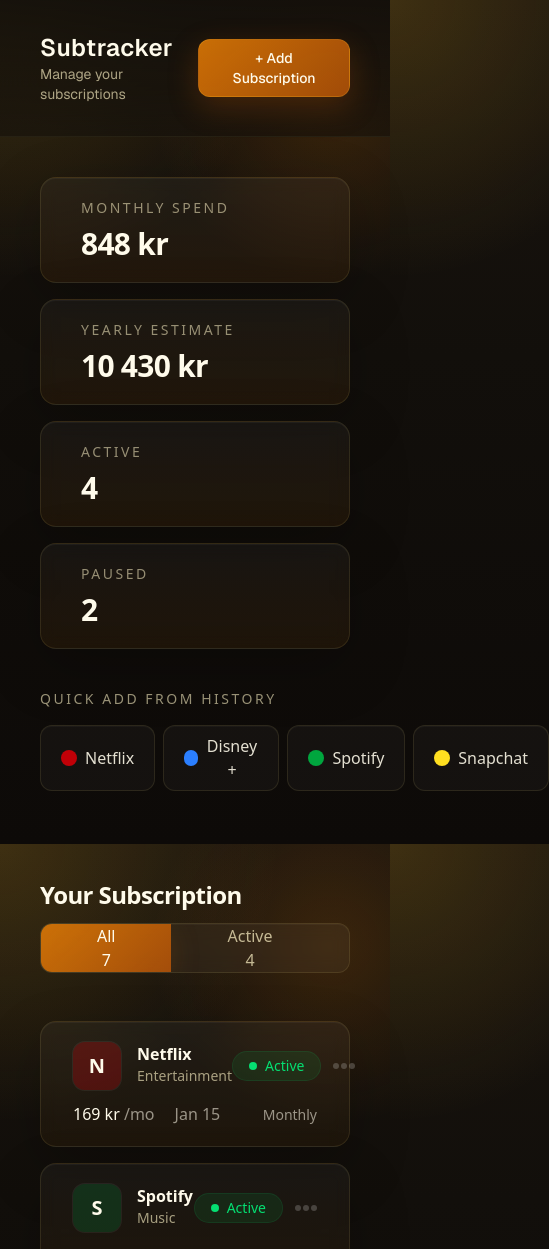
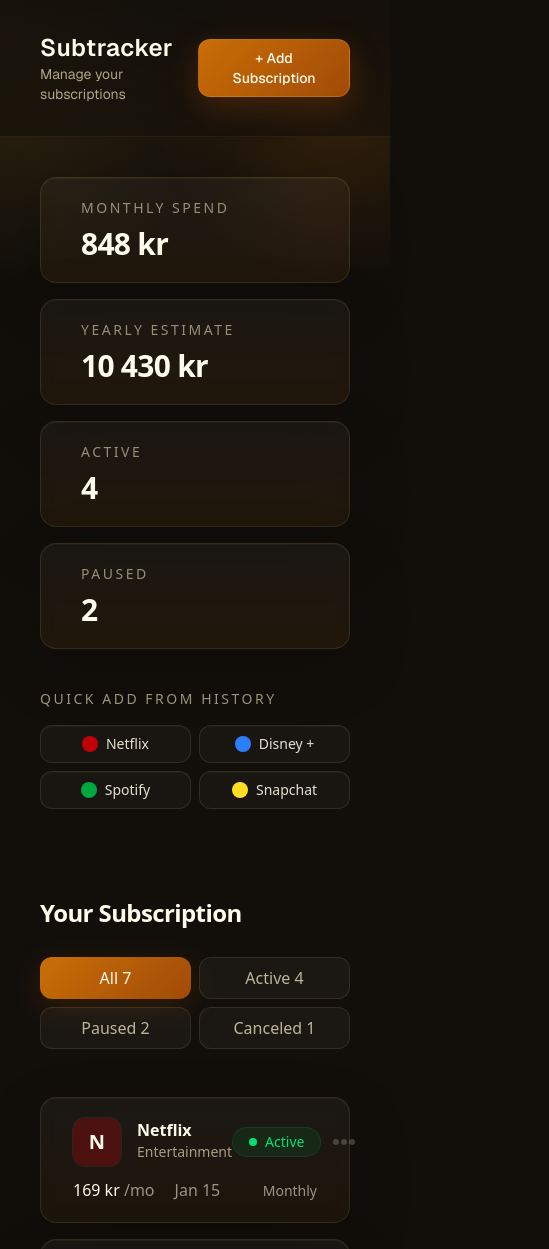
Before and after one commit to ellinorjohansson/subscription-hub, a Next.js app: page / in a window 390 px wide. Shown: the top 1249 px of the page, 549 px wide, since content can reach past the window. Built offline with nearby package versions, Linux system fonts and the light colour scheme.

Commit message:
💄(style): added more px to sections and fix responsivness on your sub

```diff
--- a/app/globals.css
+++ b/app/globals.css
@@ -22,17 +22,8 @@
       rgba(251, 191, 36, 0.16),
       transparent 30%
     ),
-    radial-gradient(
-      circle at 85% 12%,
-      rgba(217, 119, 6, 0.18),
-      transparent 22%
-    ),
-    linear-gradient(180deg, #1a140e 0%, #120f0b 42%, #0d0a08 100%);
+    radial-gradient(circle at 85% 12%, rgba(217, 119, 6, 0.18), transparent 22%);
+  background-repeat: no-repeat;
   color: var(--foreground);
   font-family: var(--font-geist-sans), sans-serif;
 }
-
-::selection {
-  background: rgba(245, 158, 11, 0.35);
-  color: #fff8ef;
-}
--- a/src/components/Header.tsx
+++ b/src/components/Header.tsx
@@ -10,7 +10,7 @@
         </span>
       </div>
       <div>
-        <button className="cursor-pointer rounded-xl border border-amber-300/15 bg-[linear-gradient(135deg,rgba(217,119,6,0.92),rgba(180,83,9,0.88))] px-5 py-2 text-sm font-medium text-amber-50 shadow-[0_10px_30px_rgba(180,83,9,0.28)] transition duration-200 hover:-translate-y-0.5 hover:brightness-110">
+        <button className="cursor-pointer rounded-xl border border-amber-300/15 bg-[linear-gradient(135deg,rgba(217,119,6,0.92),rgba(180,83,9,0.88))] px-5 py-2 text-sm font-medium text-amber-50 shadow-[0_10px_30px_rgba(180,83,9,0.28)] transition duration-200 hover:brightness-110">
           + Add Subscription
         </button>
       </div>
--- a/src/components/OverviewSection.tsx
+++ b/src/components/OverviewSection.tsx
@@ -1,6 +1,6 @@
 const OverviewSection = () => {
   return (
-    <section className="grid grid-cols-1 gap-4 px-10 py-10 lg:grid-cols-2 lg:gap-4 md:px-30">
+    <section className="grid grid-cols-1 gap-4 px-10 py-10 lg:grid-cols-2 lg:gap-4 md:px-60">
       <div className="rounded-2xl border border-amber-200/10 bg-[linear-gradient(180deg,rgba(255,255,255,0.04),rgba(217,119,6,0.08))] px-10 py-5 shadow-[inset_0_1px_0_rgba(255,255,255,0.04),0_18px_60px_rgba(0,0,0,0.22)] backdrop-blur-sm">
         <h2 className="text-sm uppercase tracking-[0.18em] text-amber-100/55">
           Monthly spend
--- a/src/components/QuickAddSection.tsx
+++ b/src/components/QuickAddSection.tsx
@@ -1,24 +1,24 @@
 const QuickAddSection = () => {
   return (
-    <section className="px-10 md:px-30">
+    <section className="px-10 md:px-60">
       <h2 className="mb-4 text-sm uppercase tracking-[0.18em] text-amber-100/60">
         Quick add from history
       </h2>
-      <div className="flex flex-row gap-2">
-        <button className="flex cursor-pointer flex-row items-center gap-2 rounded-xl border border-amber-200/10 bg-white/3 px-5 py-2 text-amber-50/88 shadow-[inset_0_1px_0_rgba(255,255,255,0.03)] transition duration-200 hover:border-amber-300/20 hover:bg-amber-300/8 hover:text-amber-50">
-          <div className="bg-red-700 w-4 h-4 rounded-full"></div>
+      <div className="flex flex-wrap gap-2">
+        <button className="flex min-w-[calc(50%-0.25rem)] cursor-pointer flex-row items-center justify-center gap-2 rounded-xl border border-amber-200/10 bg-white/3 px-4 py-2 text-sm text-amber-50/88 shadow-[inset_0_1px_0_rgba(255,255,255,0.03)] transition duration-200 hover:border-amber-300/20 hover:bg-amber-300/8 hover:text-amber-50 sm:min-w-0 sm:justify-start sm:px-5">
+          <div className="h-4 w-4 rounded-full bg-red-700"></div>
           Netflix
         </button>
-        <button className="flex cursor-pointer flex-row items-center gap-2 rounded-xl border border-amber-200/10 bg-white/3 px-5 py-2 text-amber-50/88 shadow-[inset_0_1px_0_rgba(255,255,255,0.03)] transition duration-200 hover:border-amber-300/20 hover:bg-amber-300/8 hover:text-amber-50">
-          <div className="bg-blue-500 w-4 h-4 rounded-full"></div>
+        <button className="flex min-w-[calc(50%-0.25rem)] cursor-pointer flex-row items-center justify-center gap-2 rounded-xl border border-amber-200/10 bg-white/3 px-4 py-2 text-sm text-amber-50/88 shadow-[inset_0_1px_0_rgba(255,255,255,0.03)] transition duration-200 hover:border-amber-300/20 hover:bg-amber-300/8 hover:text-amber-50 sm:min-w-0 sm:justify-start sm:px-5">
+          <div className="h-4 w-4 rounded-full bg-blue-500"></div>
           Disney +
         </button>
-        <button className="flex cursor-pointer flex-row items-center gap-2 rounded-xl border border-amber-200/10 bg-white/3 px-5 py-2 text-amber-50/88 shadow-[inset_0_1px_0_rgba(255,255,255,0.03)] transition duration-200 hover:border-amber-300/20 hover:bg-amber-300/8 hover:text-amber-50">
-          <div className="bg-green-600 w-4 h-4 rounded-full"></div>
+        <button className="flex min-w-[calc(50%-0.25rem)] cursor-pointer flex-row items-center justify-center gap-2 rounded-xl border border-amber-200/10 bg-white/3 px-4 py-2 text-sm text-amber-50/88 shadow-[inset_0_1px_0_rgba(255,255,255,0.03)] transition duration-200 hover:border-amber-300/20 hover:bg-amber-300/8 hover:text-amber-50 sm:min-w-0 sm:justify-start sm:px-5">
+          <div className="h-4 w-4 rounded-full bg-green-600"></div>
           Spotify
         </button>
-        <button className="flex cursor-pointer flex-row items-center gap-2 rounded-xl border border-amber-200/10 bg-white/3 px-5 py-2 text-amber-50/88 shadow-[inset_0_1px_0_rgba(255,255,255,0.03)] transition duration-200 hover:border-amber-300/20 hover:bg-amber-300/8 hover:text-amber-50">
-          <div className="bg-yellow-300 w-4 h-4 rounded-full"></div>
+        <button className="flex min-w-[calc(50%-0.25rem)] cursor-pointer flex-row items-center justify-center gap-2 rounded-xl border border-amber-200/10 bg-white/3 px-4 py-2 text-sm text-amber-50/88 shadow-[inset_0_1px_0_rgba(255,255,255,0.03)] transition duration-200 hover:border-amber-300/20 hover:bg-amber-300/8 hover:text-amber-50 sm:min-w-0 sm:justify-start sm:px-5">
+          <div className="h-4 w-4 rounded-full bg-yellow-300"></div>
           Snapchat
         </button>
       </div>
--- a/src/components/YourSubscription.tsx
+++ b/src/components/YourSubscription.tsx
@@ -1,21 +1,21 @@
 const YourSubscription = () => {
   return (
-    <section className="px-10 md:px-30 mt-22">
-      <div className="flex flex-col md:flex-row justify-between">
+    <section className="px-10 md:px-60 mt-22">
+      <div className="flex flex-col justify-between gap-4 md:flex-row md:items-center">
         <h2 className="mb-3 text-2xl font-semibold tracking-tight text-amber-50">
           Your Subscription
         </h2>
-        <div className="inline-flex overflow-hidden rounded-xl border border-amber-200/10 bg-white/4 shadow-[inset_0_1px_0_rgba(255,255,255,0.03)] backdrop-blur-sm">
-          <button className="cursor-pointer bg-[linear-gradient(135deg,rgba(217,119,6,0.92),rgba(180,83,9,0.88))] px-14 text-amber-50 shadow-[0_8px_30px_rgba(180,83,9,0.2)] md:px-8">
+        <div className="grid w-full grid-cols-2 gap-2 md:inline-flex md:w-auto md:gap-0 md:overflow-hidden md:rounded-xl md:border md:border-amber-200/10 md:bg-white/4 md:shadow-[inset_0_1px_0_rgba(255,255,255,0.03)] md:backdrop-blur-sm">
+          <button className="cursor-pointer rounded-xl bg-[linear-gradient(135deg,rgba(217,119,6,0.92),rgba(180,83,9,0.88))] px-6 py-2 text-center text-amber-50 shadow-[0_8px_30px_rgba(180,83,9,0.2)] md:rounded-none md:px-8">
             All 7
           </button>
-          <button className="cursor-pointer px-14 text-amber-100/72 transition duration-200 hover:bg-white/6 hover:text-amber-50 md:px-8">
+          <button className="cursor-pointer rounded-xl border border-amber-200/10 bg-white/4 px-6 py-2 text-center text-amber-100/72 transition duration-200 hover:bg-white/6 hover:text-amber-50 md:rounded-none md:border-0 md:bg-transparent md:px-8">
             Active 4
           </button>
-          <button className="cursor-pointer px-14 text-amber-100/72 transition duration-200 hover:bg-white/6 hover:text-amber-50 md:px-8">
+          <button className="cursor-pointer rounded-xl border border-amber-200/10 bg-white/4 px-6 py-2 text-center text-amber-100/72 transition duration-200 hover:bg-white/6 hover:text-amber-50 md:rounded-none md:border-0 md:bg-transparent md:px-8">
             Paused 2
           </button>
-          <button className="cursor-pointer px-14 text-amber-100/72 transition duration-200 hover:bg-white/6 hover:text-amber-50 md:px-8">
+          <button className="cursor-pointer rounded-xl border border-amber-200/10 bg-white/4 px-6 py-2 text-center text-amber-100/72 transition duration-200 hover:bg-white/6 hover:text-amber-50 md:rounded-none md:border-0 md:bg-transparent md:px-8">
             Canceled 1
           </button>
         </div>
```
